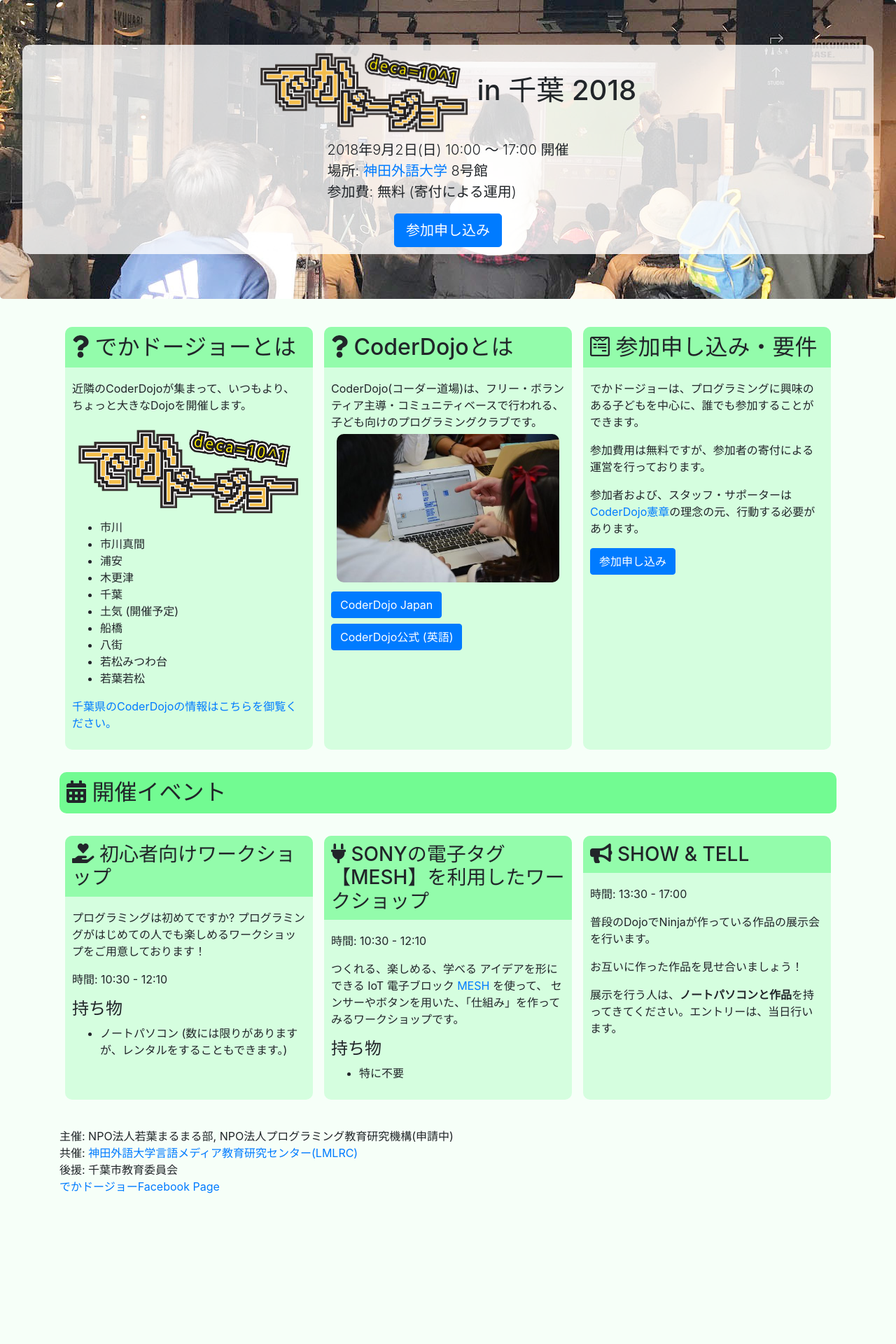
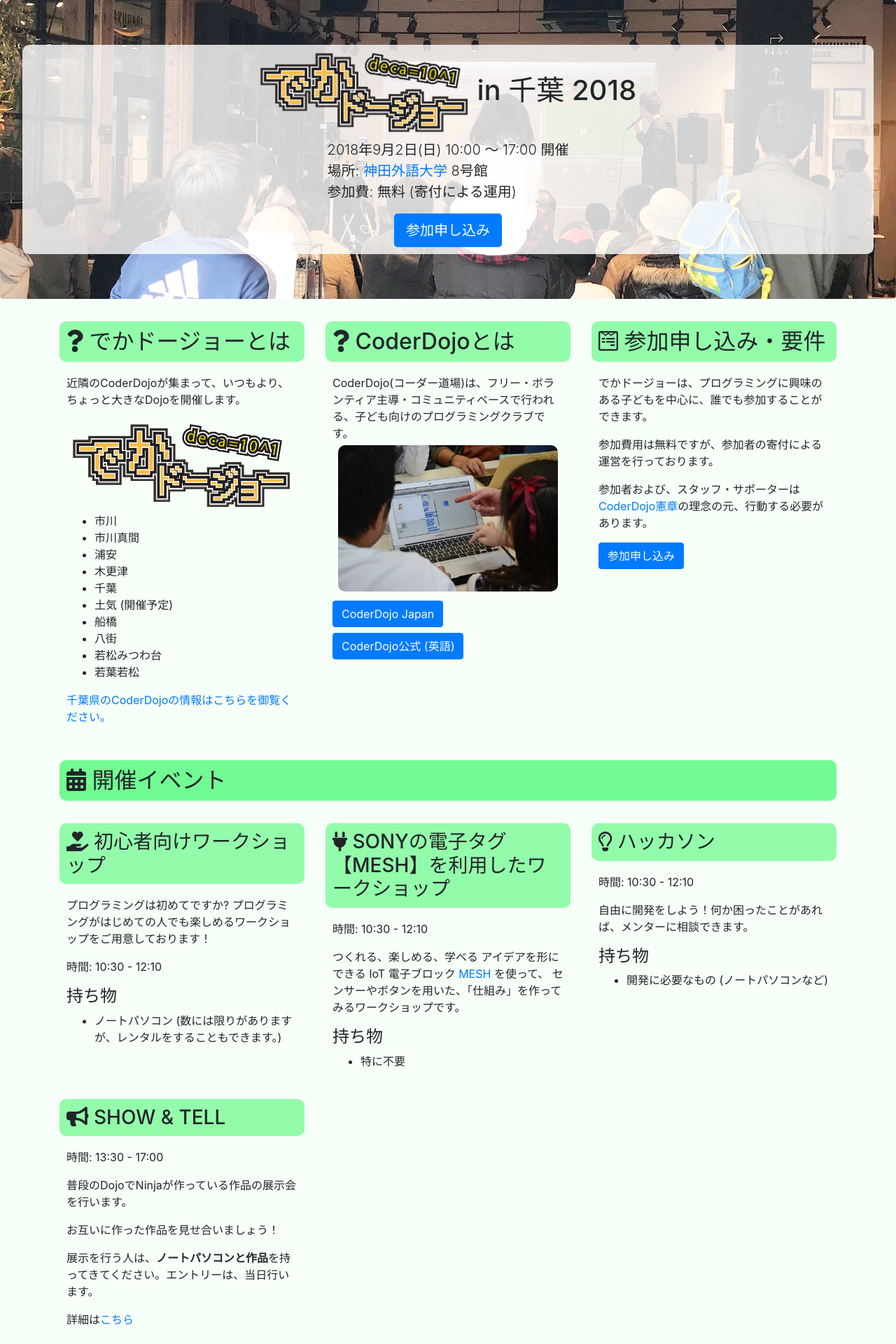
Before and after one commit to coderdojo-chiba-pref/coderdojo-chiba-pref.github.io, a Jekyll site: the page decadojo2018-9.html, which Jekyll copies as it is, in a window 1280 px wide. Shown: the top 1920 px of the page at 70% size. Built offline with Jekyll 4.4.1, drawn with Linux system fonts in a browser that asks for light colours; nearby versions of some CDN libraries; before the commit the page ends 1731 px from its top, so only the background shows below that; some of the changed text lies outside the part shown.

Commit message:
Update information

```diff
--- a/decadojo2018-9.html
+++ b/decadojo2018-9.html
@@ -22,12 +22,6 @@
             border-radius: 10px;
         }
 
-        .box {
-            background-color: #d5fedf;
-            border-radius: 10px;
-            padding: 0;
-        }
-
         .box .body {
             padding: 10px;
         }
@@ -40,8 +34,7 @@
 
         .box h2, .box h3 {
             background-color: #93fcab;
-            border-top-left-radius: 10px;
-            border-top-right-radius: 10px;
+            border-radius: 10px;
             padding: 10px;
         }
 
@@ -49,6 +42,26 @@
             padding: 10px;
             border-radius: 10px;
             background-color: #72fb92;
+        }
+
+        .time-table .row {
+            margin: 10px 0;
+            border-radius: 10px;
+        }
+
+        .time-table .time {
+            background-color: #93fcab;
+            text-align: center;
+            padding: 10px;
+            border-radius: 10px;
+            font-weight: bold;
+        }
+
+        .time-table .event {
+            padding: 10px;
+            text-align: center;
+            background-color: #DDFCE1;
+            border-radius: 10px;
         }
     </style>
 </head>
@@ -60,14 +73,16 @@
             場所: <a href="https://goo.gl/maps/hSwCqFzDonr" target="_blank">神田外語大学</a> 8号館<br>
             参加費: 無料 (寄付による運用)</p>
         <div>
-            <a class="btn btn-primary btn-lg" href="https://goo.gl/forms/p48vpB4wKIDRTGZD2" target="_blank" role="button">参加申し込み</a>
+            <a class="btn btn-primary btn-lg" href="https://goo.gl/forms/p48vpB4wKIDRTGZD2" target="_blank"
+               role="button">参加申し込み</a>
         </div>
     </div>
 
 </div>
 <div class="container">
-    <div class="row mx-0">
-        <div class="col-md box m-2">
+    <div class="row">
+        <div class="col-md-4">
+            <div class="box">
                 <h2><i class="fas fa-question"></i> でかドージョーとは</h2>
                 <div class="body">
                     <p>近隣のCoderDojoが集まって、いつもより、ちょっと大きなDojoを開催します。</p>
@@ -90,7 +105,9 @@
                     <p><a href="/" target="_blank">千葉県のCoderDojoの情報はこちらを御覧ください。</a></p>
                 </div>
             </div>
-        <div class="col-md box m-2">
+        </div>
+        <div class="col-md-4">
+            <div class="box">
                 <h2><i class="fas fa-question"></i> CoderDojoとは</h2>
                 <div class="body">
                     CoderDojo(コーダー道場)は、フリー・ボランティア主導・コミュニティベースで行われる、子ども向けのプログラミングクラブです。
@@ -107,21 +124,26 @@
                     </div>
                 </div>
             </div>
-        <div class="col-md box m-2">
+        </div>
+        <div class="col-md-4">
+            <div class="box">
                 <h2><i class="fab fa-wpforms"></i> 参加申し込み・要件</h2>
                 <div class="body">
                     <p>でかドージョーは、プログラミングに興味のある子どもを中心に、誰でも参加することができます。</p>
                     <p>参加費用は無料ですが、参加者の寄付による運営を行っております。</p>
                     <p>参加者および、スタッフ・サポーターは <a href="https://coderdojo.jp/docs/charter" target="_blank">CoderDojo憲章</a>の理念の元、行動する必要があります。
                     </p>
-                <a class="btn btn-primary" role="button" target="_blank" href="https://goo.gl/forms/p48vpB4wKIDRTGZD2">参加申し込み</a>
+                    <a class="btn btn-primary" role="button" target="_blank"
+                       href="https://goo.gl/forms/p48vpB4wKIDRTGZD2">参加申し込み</a>
+                </div>
             </div>
         </div>
     </div>
 
     <h2 class="my-4 event-head"><i class="fas fa-calendar-alt"></i> 開催イベント</h2>
-    <div class="row mx-0">
-        <div class="col-md box m-2">
+    <div class="row">
+        <div class="col-md-4 my-2">
+            <div class="box">
                 <h3><i class="fas fa-hand-holding-heart"></i> 初心者向けワークショップ</h3>
                 <div class="body">
                     <p>プログラミングは初めてですか? プログラミングがはじめての人でも楽しめるワークショップをご用意しております！</p>
@@ -134,7 +156,9 @@
                     </ul>
                 </div>
             </div>
-        <div class="col-md box m-2">
+        </div>
+        <div class="col-md-4 my-2">
+            <div class="box">
                 <h3><i class="fas fa-plug"></i> SONYの電子タグ【MESH】を利用したワークショップ</h3>
                 <div class="body">
                     <p>
@@ -150,13 +174,146 @@
                     </ul>
                 </div>
             </div>
-        <div class="col-md box m-2">
+        </div>
+        <div class="col-md-4 my-2">
+            <div class="box">
+                <h3><i class="far fa-lightbulb"></i> ハッカソン</h3>
+                <div class="body">
+                    <p>
+                        時間: 10:30 - 12:10
+                    </p>
+                    <p>
+                        自由に開発をしよう！何か困ったことがあれば、メンターに相談できます。
+                    </p>
+                    <h4>持ち物</h4>
+                    <ul>
+                        <li>開発に必要なもの (ノートパソコンなど)</li>
+                    </ul>
+                </div>
+            </div>
+        </div>
+        <div class="col-md-4 my-2">
+            <div class="box">
                 <h3><i class="fas fa-bullhorn"></i> SHOW & TELL</h3>
                 <div class="body">
                     <p>時間: 13:30 - 17:00</p>
                     <p>普段のDojoでNinjaが作っている作品の展示会を行います。</p>
                     <p>お互いに作った作品を見せ合いましょう！</p>
                     <p>展示を行う人は、<b>ノートパソコンと作品</b>を持ってきてください。エントリーは、当日行います。</p>
+                    <p>
+                        詳細は<a
+                            href="https://drive.google.com/a/wakaba-marumaru-bu.org/file/d/157s3MtjsrmY6wouSp2h7h1X49LEzQ3PG/view?usp=sharing"
+                            target="_blank">こちら</a>
+                    </p>
+                </div>
+            </div>
+        </div>
+    </div>
+
+    <h2 class="my-4 event-head"><i class="fas fa-table"></i> タイムテーブル</h2>
+
+    <div class="time-table">
+        <div class="row">
+            <div class="col-3 time">
+                09:30 〜 10:00
+            </div>
+            <div class="col-9 event">
+                開場・受付
+            </div>
+        </div>
+        <div class="row">
+            <div class="col-3 time">
+                10:00 〜 10:15
+            </div>
+            <div class="col-9 event">
+                オープニングセレモニー
+            </div>
+        </div>
+        <div class="row">
+            <div class="col-3 time">
+                10:15 〜 12:15
+            </div>
+            <div class="col-3 event">
+                初心者向けワークショップ
+            </div>
+            <div class="col-3 event">
+                SONYの電子タグ【MESH】を利用したワークショップ
+            </div>
+            <div class="col-3 event">
+                ハッカソン
+            </div>
+        </div>
+        <div class="row">
+            <div class="col-3 time">
+                13:30 〜 14:00
+            </div>
+            <div class="col-9 event">
+                SHOW & TELL の説明 と 準備
+            </div>
+        </div>
+        <div class="row">
+            <div class="col-3 time">
+                14:00 〜 15:30
+            </div>
+            <div class="col-9 event">
+                SHOW & TELL
+            </div>
+        </div>
+        <div class="row">
+            <div class="col-3 time">
+                15:30 〜 17:00
+            </div>
+            <div class="col-9 event">
+                発表会・クロージング
+            </div>
+        </div>
+    </div>
+
+    <h2 class="my-4 event-head"><i class="fas fa-exclamation"></i> 注意事項</h2>
+
+    <div class="row">
+        <div class="col-md-4 my-2">
+            <div class="box">
+                <h3>駐車場について</h3>
+                <div class="body">
+                    <p>
+                        神田外語大学の駐車場が空いている場合は駐車可能です。
+                    </p>
+                    <p>
+                        但し、時間によってゲートが閉まっていたり、空きがない場合がございますので、
+                        その場合は最寄りの駐車場をご利用ください。
+                    </p>
+                    <p>
+                        また、できるだけ電車&バスなどの公共交通機関のご利用をお願いいたします。
+                    </p>
+                </div>
+            </div>
+        </div>
+        <div class="col-md-4 my-2">
+            <div class="box">
+                <h3>写真撮影について</h3>
+                <div class="body">
+                    <p>
+                        会場ではスタッフが適宜写真撮影を行っております。
+                    </p>
+                    <p>
+                        撮影された写真については、ウェブサイトに公開されることがあります。もし撮影されるのが都合が悪い場合は、スタッフまでお知らせください。
+                    </p>
+                </div>
+            </div>
+        </div>
+        <div class="col-md-4 my-2">
+            <div class="box">
+                <h3>昼食について</h3>
+                <div class="body">
+                    <p>
+                        会場付近のコンビニやスーパーはやや離れております。予め用意をしておくことを推奨致します。
+                    </p>
+
+                    <p>
+                        会場での飲食は可能ですが、一部禁止されている箇所もありますので、スタッフの指示に従ってください。
+                    </p>
+                </div>
             </div>
         </div>
     </div>
@@ -165,9 +322,10 @@
 <footer class="bg-footer p-2 mt-4">
     <div class="container">
         <p class="m-0">主催: NPO法人若葉まるまる部, NPO法人プログラミング教育研究機構(申請中)</p>
-        <p class="m-0">共催: <a href="https://www.kandagaigo.ac.jp/kuis/main/labo/lmlrc/" target="_blank">神田外語大学言語メディア教育研究センター(LMLRC)</a></p>
+        <p class="m-0">共催: <a href="https://www.kandagaigo.ac.jp/kuis/main/labo/lmlrc/" target="_blank">神田外語大学言語メディア教育研究センター(LMLRC)</a>
+        </p>
         <p class="m-0">後援: 千葉市教育委員会</p>
-        <a class="m-0"><a href="https://www.facebook.com/DecaDojo/" target="_blank">でかドージョーFacebook Page</a></p>
+        <p class="m-0"><a href="https://www.facebook.com/DecaDojo/" target="_blank">でかドージョーFacebook Page</a></p>
     </div>
 </footer>
 <script
```
Lines whose indentation alone changed are shown as unchanged.
